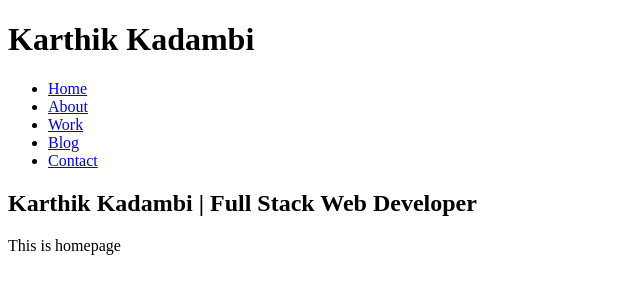
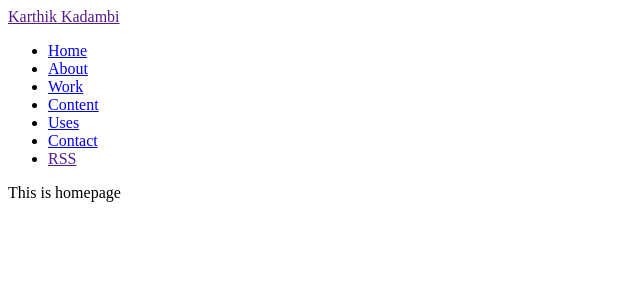
Before and after one commit to KarthikKadambi/homebase, an Eleventy site: page src/index.md in a window 1280 px wide. Shown: the whole page, without its empty margins (0-640 px from the left). Built offline with nearby package versions, Linux system fonts and the light colour scheme; Eleventy itself is replaced by a stand-in of ours; files that its build step writes are made by us from their sources.

```diff
--- a/eleventy.config.js
+++ b/eleventy.config.js
@@ -1,9 +1,14 @@
+import { HtmlBasePlugin } from '@11ty/eleventy';
+
 /**
  * @param {import('@11ty/eleventy/UserConfig').default} eleventyConfig
  */
 export default async function(eleventyConfig) {
     eleventyConfig.setInputDirectory('src');
     eleventyConfig.setOutputDirectory('dist');
+    eleventyConfig.addPlugin(HtmlBasePlugin, {
+        baseHref: 'https://karthikkadambi.com/',
+    });
     return {
         markdownTemplateEngine: 'njk',
         htmlTemplateEngine: 'njk',
--- a/src/_data/navigation.json
+++ b/src/_data/navigation.json
@@ -6,19 +6,27 @@
 		},
 		{
 			"text": "About",
-			"url": "/about-us/"
+			"url": "/about/"
 		},
 		{
 			"text": "Work",
 			"url": "/work/"
 		},
 		{
-			"text": "Blog",
-			"url": "/blog/"
+			"text": "Content",
+			"url": "/posts/"
+		},
+		{
+			"text": "Uses",
+			"url": "/uses/"
 		},
 		{
 			"text": "Contact",
 			"url": "/contact/"
+		},
+		{
+			"text": "RSS",
+			"url": ""
 		}
 	]
 }
--- a/src/_data/site.json
+++ b/src/_data/site.json
@@ -1,4 +1,3 @@
 {
-    "name": "Karthik Kadambi",
-    "url": "https://karthikkadambi.com"
+    "name": "Karthik Kadambi"
 }
--- a/src/_includes/layouts/home.html
+++ b/src/_includes/layouts/home.html
@@ -1,7 +1,6 @@
 {% extends "layouts/base.html" %}
 {% block content %}
 <article>
-	<h1>{{ title }}</h1>
 	{{ content | safe }}
 </article>
 {% endblock %}
--- a/src/_includes/partials/header.html
+++ b/src/_includes/partials/header.html
@@ -1,6 +1,6 @@
-<a href ="/" aria-label={{ site.name }}></a>
 <header>
-  <h1>Karthik Kadambi</h1>
+  <a href="{{ htmlBaseUrl }}" aria-label={{ site.name }}>{{site.name}}</a>
+  <nav>
     <ul class="nav__list">
       {% for item in navigation.items %}
         <li>
@@ -8,4 +8,5 @@
         </li>
       {% endfor %}
     </ul>
+  </nav>
 </header>
```
Also changed, not shown: README.md (added). Lines whose indentation alone changed are shown as unchanged.
